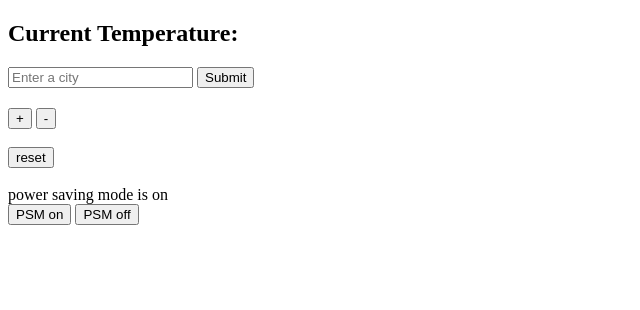
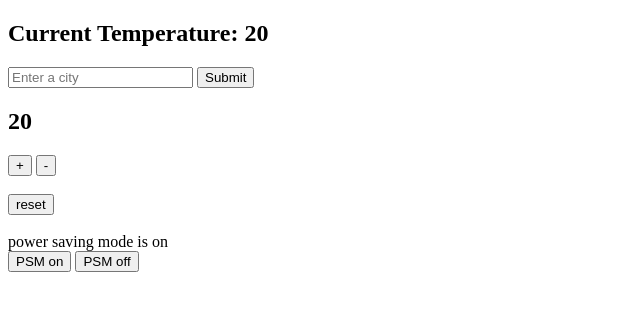
Before and after one commit to emmaalbury/thermostat_challenge, a plain HTML site: page public/index.html in a window 1280 px wide. Shown: the whole page, without its empty margins (0-640 px from the left). Drawn offline with nearby package versions, Linux system fonts and the light colour scheme; no server answers.

Commit message:
fixed bug in interface

```diff
--- a/interface.js
+++ b/interface.js
@@ -42,8 +42,10 @@ $(document).ready(function() {
     var token = '&appid=a3d9eb01d4de82b9b8d0849ef604dbed';
     var units = '&units=metric';
     $.get(url + token + units, function(data) {
-    $('#current-temperature').text(data.main.temp);
-  });
+      $('#current-temperature').text(data.main.temp);
+    });
+  }
+
   function updateTemperature() {
     $('#temperature').text(thermostat.temperature);
     $('#temperature').attr('class', thermostat.energyUsage());
--- a/public/index.html
+++ b/public/index.html
@@ -7,7 +7,7 @@
   </head>
   <body>
     <section>
-      <h1>Current Temperature: <span id="current-temperature"></span></h1>
+      <h1>Current Temperature: <span id="current-temperature">20</span></h1>
       <form id="select-city">
         <input id="current-city" type="text" placeholder="Enter a city"></input>
         <input type="submit"></input>
```
